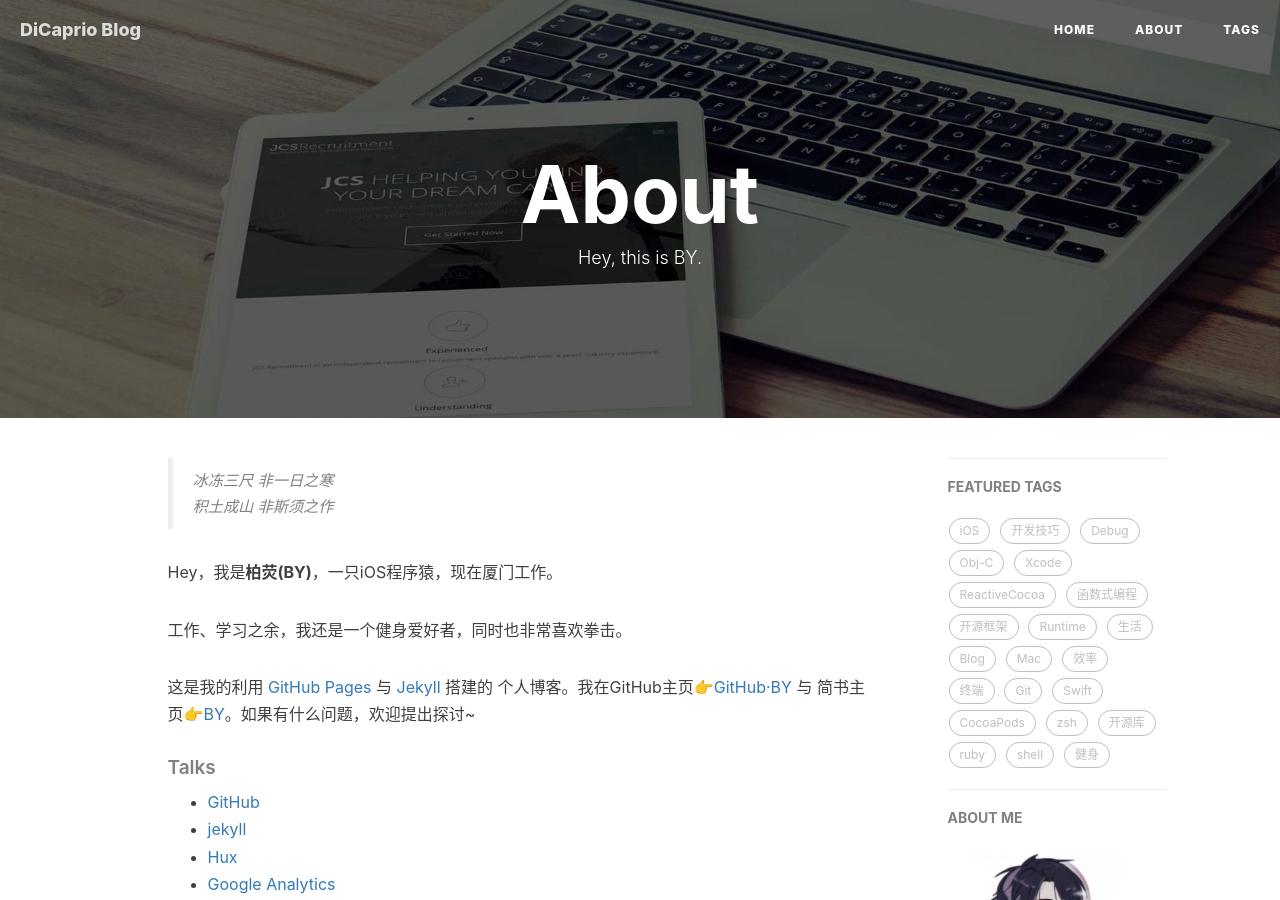
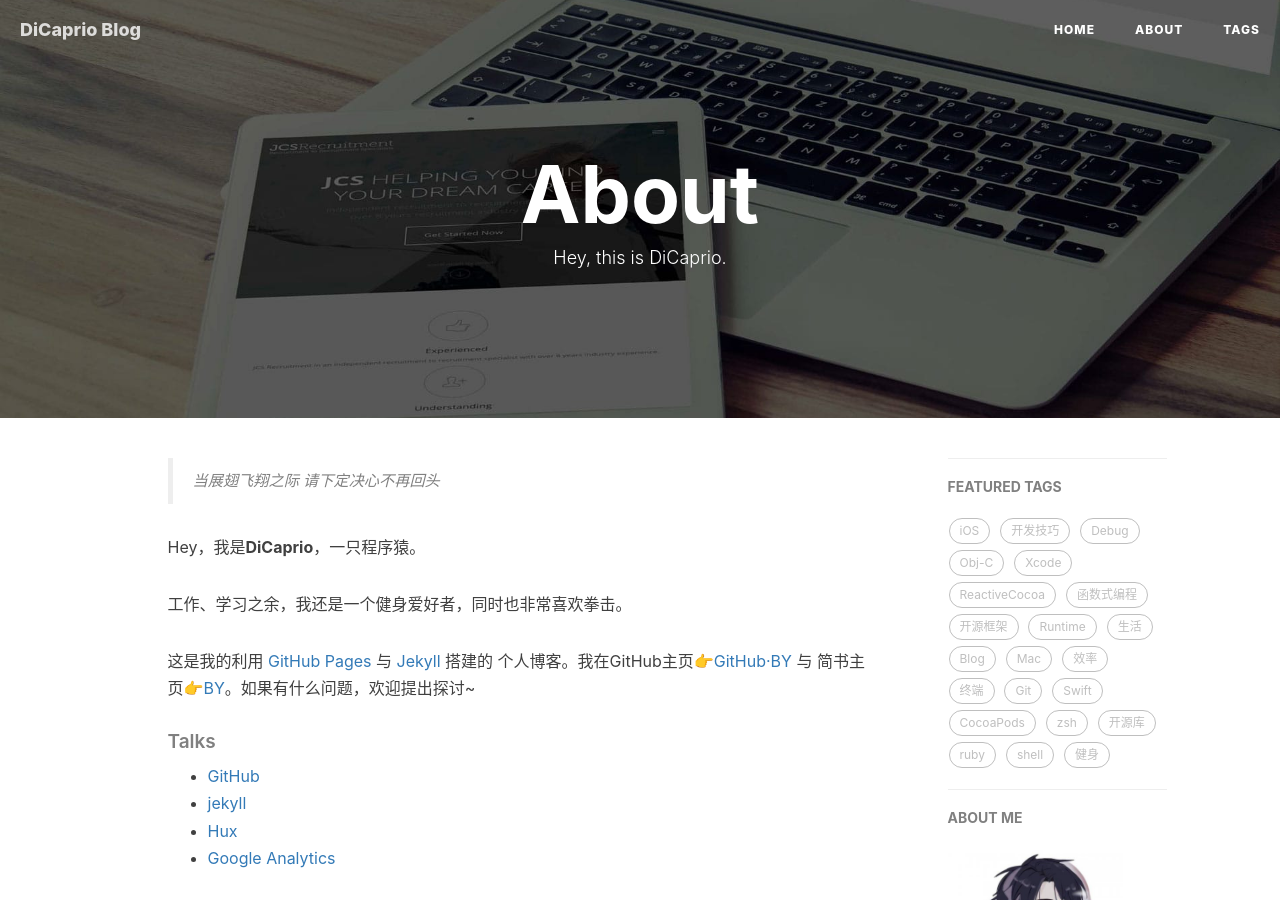
Before and after one commit to DiCaprio17/DiCaprio17.github.io, a Jekyll site: the page built from about.html, in a window 1280 px wide and 900 px high. Built offline with Jekyll 4.4.1, drawn with Linux system fonts in a browser that asks for light colours; nearby versions of some CDN libraries; comment, search, counter and statistics services are not loaded.

Commit message:
Initial commit

```diff
--- a/about.html
+++ b/about.html
@@ -1,7 +1,7 @@
 ---
 layout: page
 title: "About"
-description: "Hey, this is BY."
+description: "Hey, this is DiCaprio."
 header-img: "img/post-bg-rwd.jpg"
 ---
 
@@ -15,10 +15,9 @@ header-img: "img/post-bg-rwd.jpg"
 <div class="zh post-container">
 
     <!--copied from markdown -->
-    <blockquote><p>冰冻三尺 非一日之寒<br>
-    积土成山 非斯须之作</p></blockquote>
+    <blockquote><p>当展翅飞翔之际 请下定决心不再回头</p></blockquote>
 
-    <p>Hey，我是<strong>柏荧(BY)</strong>，一只iOS程序猿，现在厦门工作。</p>
+    <p>Hey，我是<strong>DiCaprio</strong>，一只程序猿。</p>
 
     <p>工作、学习之余，我还是一个健身爱好者，同时也非常喜欢拳击。</p>
 
```
